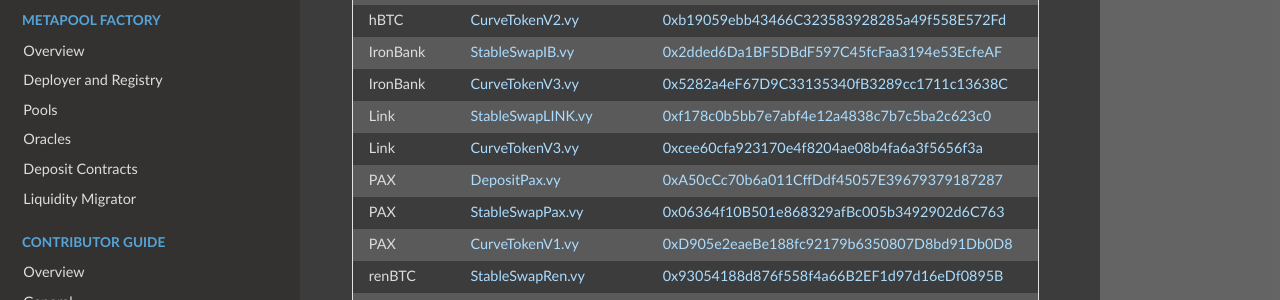
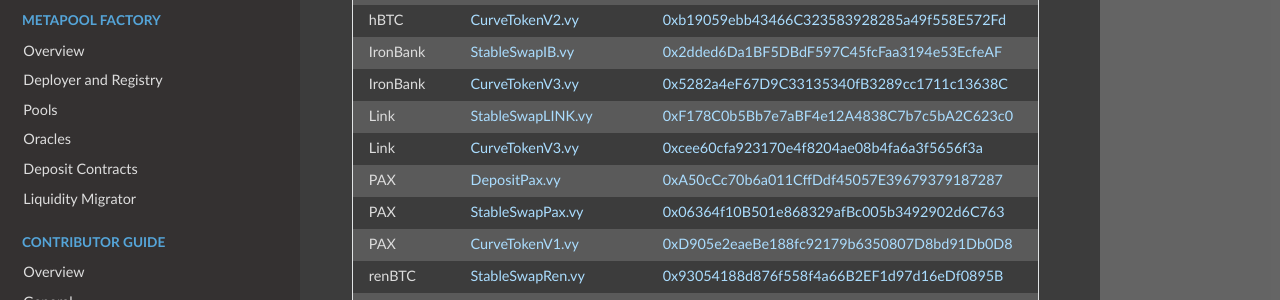
Before and after one commit to softlinkprotocol/curve-docs, a Sphinx documentation site: the page built from docs/ref-addresses.rst, in a window 1280 px wide and 900 px high, scrolled down 1014 px. Shown: the part 151-451 px from the top of the window. Built offline with Sphinx 7.4.7 and the Read the Docs theme 2.0.0, drawn with Linux system fonts in a browser that asks for light colours.

```diff
--- a/docs/ref-addresses.rst
+++ b/docs/ref-addresses.rst
@@ -42,7 +42,7 @@ Here is a list of all base pool contracts currently in use:
    hBTC, `CurveTokenV2.vy <https://github.com/curvefi/curve-contract/blob/master/contracts/tokens/CurveTokenV2.vy>`_, `0xb19059ebb43466C323583928285a49f558E572Fd <https://etherscan.io/address/0xb19059ebb43466C323583928285a49f558E572Fd#code>`_
    IronBank, `StableSwapIB.vy <https://github.com/curvefi/curve-contract/blob/master/contracts/pools/ib/StableSwapIB.vy>`_, `0x2dded6Da1BF5DBdF597C45fcFaa3194e53EcfeAF <https://etherscan.io/address/0x2dded6Da1BF5DBdF597C45fcFaa3194e53EcfeAF#code>`_
    IronBank, `CurveTokenV3.vy <https://github.com/curvefi/curve-contract/blob/master/contracts/tokens/CurveTokenV3.vy>`_, `0x5282a4eF67D9C33135340fB3289cc1711c13638C <https://etherscan.io/address/0x5282a4eF67D9C33135340fB3289cc1711c13638C#code>`_
-   Link, `StableSwapLINK.vy <https://github.com/curvefi/curve-contract/blob/master/contracts/pools/link/StableSwapLINK.vy>`_, `0xf178c0b5bb7e7abf4e12a4838c7b7c5ba2c623c0 <https://etherscan.io/address/0xf178c0b5bb7e7abf4e12a4838c7b7c5ba2c623c0#code>`_
+   Link, `StableSwapLINK.vy <https://github.com/curvefi/curve-contract/blob/master/contracts/pools/link/StableSwapLINK.vy>`_, `0xF178C0b5Bb7e7aBF4e12A4838C7b7c5bA2C623c0 <https://etherscan.io/address/0xF178C0b5Bb7e7aBF4e12A4838C7b7c5bA2C623c0#code>`_
    Link, `CurveTokenV3.vy <https://github.com/curvefi/curve-contract/blob/master/contracts/tokens/CurveTokenV3.vy>`_, `0xcee60cfa923170e4f8204ae08b4fa6a3f5656f3a <https://etherscan.io/address/0xcee60cfa923170e4f8204ae08b4fa6a3f5656f3a#code>`_
    PAX, `DepositPax.vy <https://github.com/curvefi/curve-contract/blob/master/contracts/pools/pax/DepositPax.vy>`_, `0xA50cCc70b6a011CffDdf45057E39679379187287 <https://etherscan.io/address/0xa50ccc70b6a011cffddf45057e39679379187287#code>`_
    PAX, `StableSwapPax.vy <https://github.com/curvefi/curve-contract/blob/master/contracts/pools/pax/StableSwapPax.vy>`_, `0x06364f10B501e868329afBc005b3492902d6C763 <https://etherscan.io/address/0x06364f10B501e868329afBc005b3492902d6C763#code>`_
```
